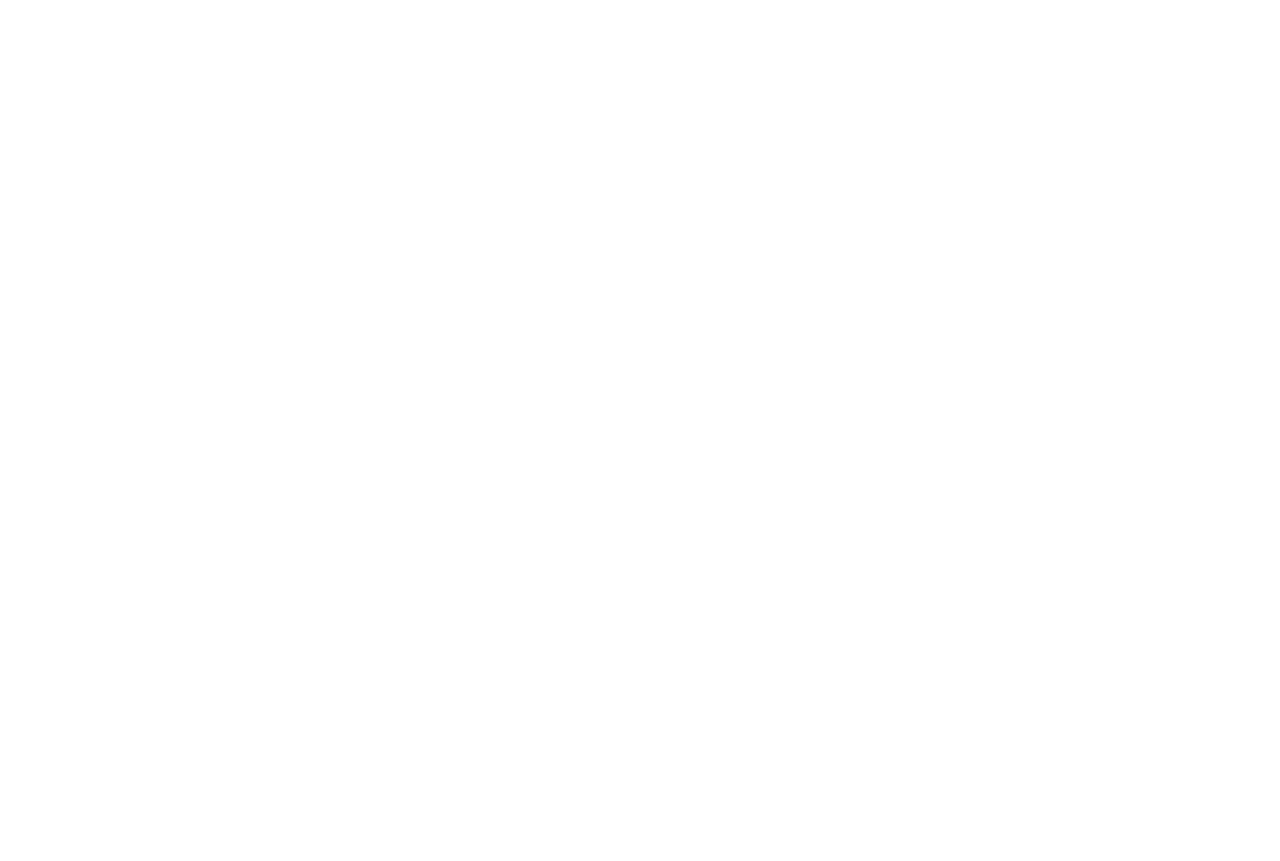
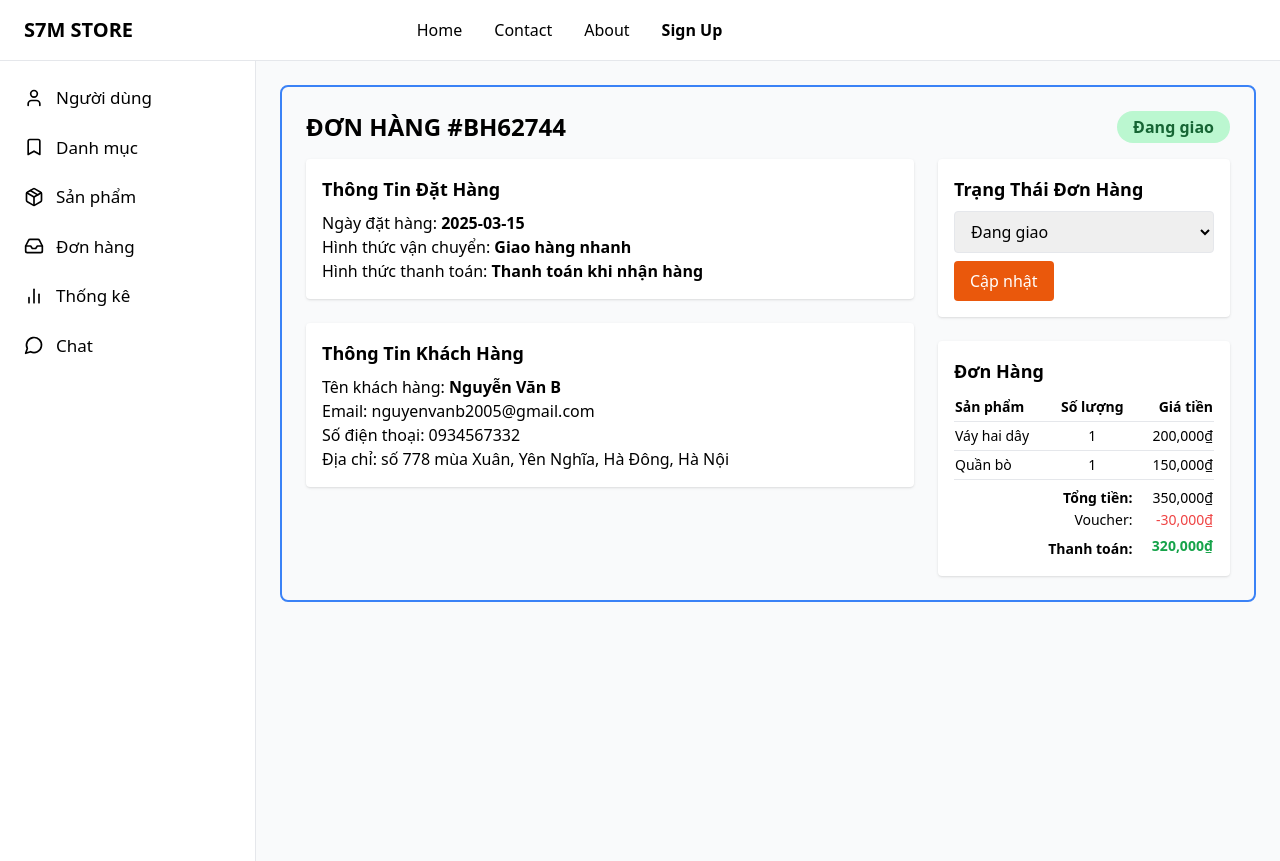
Before and after one commit to LongPH51747/s7m_admin, a React (Create React App) app: page /orders/1 in a window 1280 px wide. Before the commit this address had no page. Before the commit the page ends 800 px from the top, so only its background shows below. Built offline with nearby package versions, Linux system fonts and the light colour scheme.

Commit message:
orderDetail

```diff
--- a/src/App.js
+++ b/src/App.js
@@ -4,6 +4,7 @@
 import CategoryDetailScreen from './screens/CategoryDetailScreen.js';
 import Users from './screens/Users.js';
 import Orders from './screens/Orders.js';
+import OrderDetail from './screens/OrderDetail.js';
 function App() {
   return (
     <Router>
@@ -12,6 +13,8 @@
         <Route path="/users" element={<Users />} />
         <Route path="/orders" element={<Orders />} />
         <Route path="/category/:categorySlug" element={<CategoryDetailScreen />} />
+        <Route path="/orders/:orderCode" element={<OrderDetail />} />
+
       </Routes>
     </Router>
   );
--- a/src/components/CategoryDetailProduct.js
+++ b/src/components/CategoryDetailProduct.js
@@ -1,4 +1,5 @@
 import React, { useState } from 'react';
+import { useNavigate } from 'react-router-dom';
 
 const orders = [
   { code: 'MDI9303', customer: 'Nguyễn Văn A', date: '2025-05-02', status: 'Thành công' },
@@ -19,6 +20,7 @@
 const CategoryDetailProduct = () => {
   const [search, setSearch] = useState('');
   const [sortAsc, setSortAsc] = useState(false);
+  const navigate = useNavigate();
 
   const filteredOrders = orders
     .filter((order) => order.code.toLowerCase().includes(search.toLowerCase()))
@@ -43,7 +45,6 @@
           />
           <span className="absolute right-3 top-2.5">🔍</span>
         </div>
-
       </div>
 
       <div className="border rounded-lg overflow-hidden">
@@ -58,7 +59,11 @@
           </thead>
           <tbody>
             {filteredOrders.map((order, index) => (
-              <tr key={index} className="bg-gray-50 border-b">
+              <tr
+                key={index}
+                className="bg-gray-50 border-b cursor-pointer hover:bg-gray-100"
+                onClick={() => navigate(`/orders/${order.code}`)}
+              >
                 <td className="p-3 font-medium">{order.code}</td>
                 <td className="p-3">{order.customer}</td>
                 <td className="p-3">{order.date}</td>
--- /dev/null
+++ b/src/components/OrderDetailPage.js
@@ -0,0 +1,114 @@
+import React from 'react';
+import { useParams } from 'react-router-dom';
+
+const mockOrder = {
+  code: 'BH62744',
+  orderDate: '2025-03-15',
+  shipping: 'Giao hàng nhanh',
+  paymentMethod: 'Thanh toán khi nhận hàng',
+  customer: {
+    name: 'Nguyễn Văn B',
+    email: 'nguyenvanb2005@gmail.com',
+    phone: '0934567332',
+    address: 'số 778 mùa Xuân, Yên Nghĩa, Hà Đông, Hà Nội',
+  },
+  status: 'Đang giao',
+  items: [
+    { name: 'Váy hai dây', quantity: 1, price: 200000 },
+    { name: 'Quần bò', quantity: 1, price: 150000 },
+  ],
+  voucher: 30000,
+};
+
+const OrderDetailPage = () => {
+  const { orderCode } = useParams();
+  const order = mockOrder; // sau này bạn có thể fetch theo orderCode
+
+  const total = order.items.reduce((sum, item) => sum + item.price * item.quantity, 0);
+  const finalTotal = total - order.voucher;
+
+  return (
+    <div className="max-w-5xl mx-auto p-6 border-2 border-blue-500 rounded-lg bg-gray-50">
+      <div className="flex justify-between items-center mb-4">
+        <h1 className="text-2xl font-bold">ĐƠN HÀNG #{order.code}</h1>
+        <span className="px-4 py-1 rounded-full bg-green-200 text-green-800 font-semibold">
+          {order.status}
+        </span>
+      </div>
+
+      <div className="grid grid-cols-3 gap-6">
+        <div className="col-span-2 space-y-6">
+          <div className="bg-white p-4 rounded shadow">
+            <h2 className="font-bold text-lg mb-2">Thông Tin Đặt Hàng</h2>
+            <p>Ngày đặt hàng: <strong>{order.orderDate}</strong></p>
+            <p>Hình thức vận chuyển: <strong>{order.shipping}</strong></p>
+            <p>Hình thức thanh toán: <strong>{order.paymentMethod}</strong></p>
+          </div>
+
+          <div className="bg-white p-4 rounded shadow">
+            <h2 className="font-bold text-lg mb-2">Thông Tin Khách Hàng</h2>
+            <p>Tên khách hàng: <strong>{order.customer.name}</strong></p>
+            <p>Email: {order.customer.email}</p>
+            <p>Số điện thoại: {order.customer.phone}</p>
+            <p>Địa chỉ: {order.customer.address}</p>
+          </div>
+        </div>
+
+        <div className="space-y-6">
+          <div className="bg-white p-4 rounded shadow">
+            <h2 className="font-bold text-lg mb-2">Trạng Thái Đơn Hàng</h2>
+            <select className="w-full border px-3 py-2 rounded mb-2">
+              <option>Đang giao</option>
+              <option>Thành công</option>
+              <option>Chờ xác nhận</option>
+              <option>Hoàn hàng</option>
+            </select>
+            <button className="bg-orange-600 text-white px-4 py-2 rounded hover:bg-orange-700">
+              Cập nhật
+            </button>
+          </div>
+
+          <div className="bg-white p-4 rounded shadow">
+            <h2 className="font-bold text-lg mb-2">Đơn Hàng</h2>
+            <table className="w-full text-sm">
+              <thead>
+                <tr className="border-b">
+                  <th className="text-left py-1">Sản phẩm</th>
+                  <th className="text-center py-1">Số lượng</th>
+                  <th className="text-right py-1">Giá tiền</th>
+                </tr>
+              </thead>
+              <tbody>
+                {order.items.map((item, idx) => (
+                  <tr key={idx} className="border-b">
+                    <td className="py-1">{item.name}</td>
+                    <td className="text-center py-1">{item.quantity}</td>
+                    <td className="text-right py-1">
+                      {item.price.toLocaleString()}₫
+                    </td>
+                  </tr>
+                ))}
+                <tr>
+                  <td colSpan="2" className="text-right font-semibold pt-2">Tổng tiền:</td>
+                  <td className="text-right pt-2">{total.toLocaleString()}₫</td>
+                </tr>
+                <tr>
+                  <td colSpan="2" className="text-right">Voucher:</td>
+                  <td className="text-right text-red-500">-{order.voucher.toLocaleString()}₫</td>
+                </tr>
+                <tr>
+                  <td colSpan="2" className="text-right font-bold pt-2">Thanh toán:</td>
+                  <td className="text-right font-bold text-green-600">
+                    {finalTotal.toLocaleString()}₫
+                  </td>
+                </tr>
+              </tbody>
+            </table>
+          </div>
+        </div>
+      </div>
+    </div>
+  );
+};
+
+export default OrderDetailPage;
--- /dev/null
+++ b/src/screens/OrderDetail.js
@@ -0,0 +1,24 @@
+import React from "react";
+import Sidebar from '../components/Sidebar.js';
+import HeaderTwo from "../components/HeaderTwo.js";
+import OrderDetailPage from "../components/OrderDetailPage.js";
+const OrderDetail = () => {
+  return (
+    <div className="min-h-screen flex flex-col">
+      {/* Header */}
+      <HeaderTwo />
+
+      {/* Phần nội dung chia sidebar và main content */}
+      <div className="flex flex-1">
+        <Sidebar />
+
+        {/* Nội dung chính */}
+        <main className="flex-1 p-6 bg-gray-50">
+          <OrderDetailPage />
+        </main>
+      </div>
+    </div>
+  );
+};
+
+export default OrderDetail;
```
Also changed, not shown: db.json.
